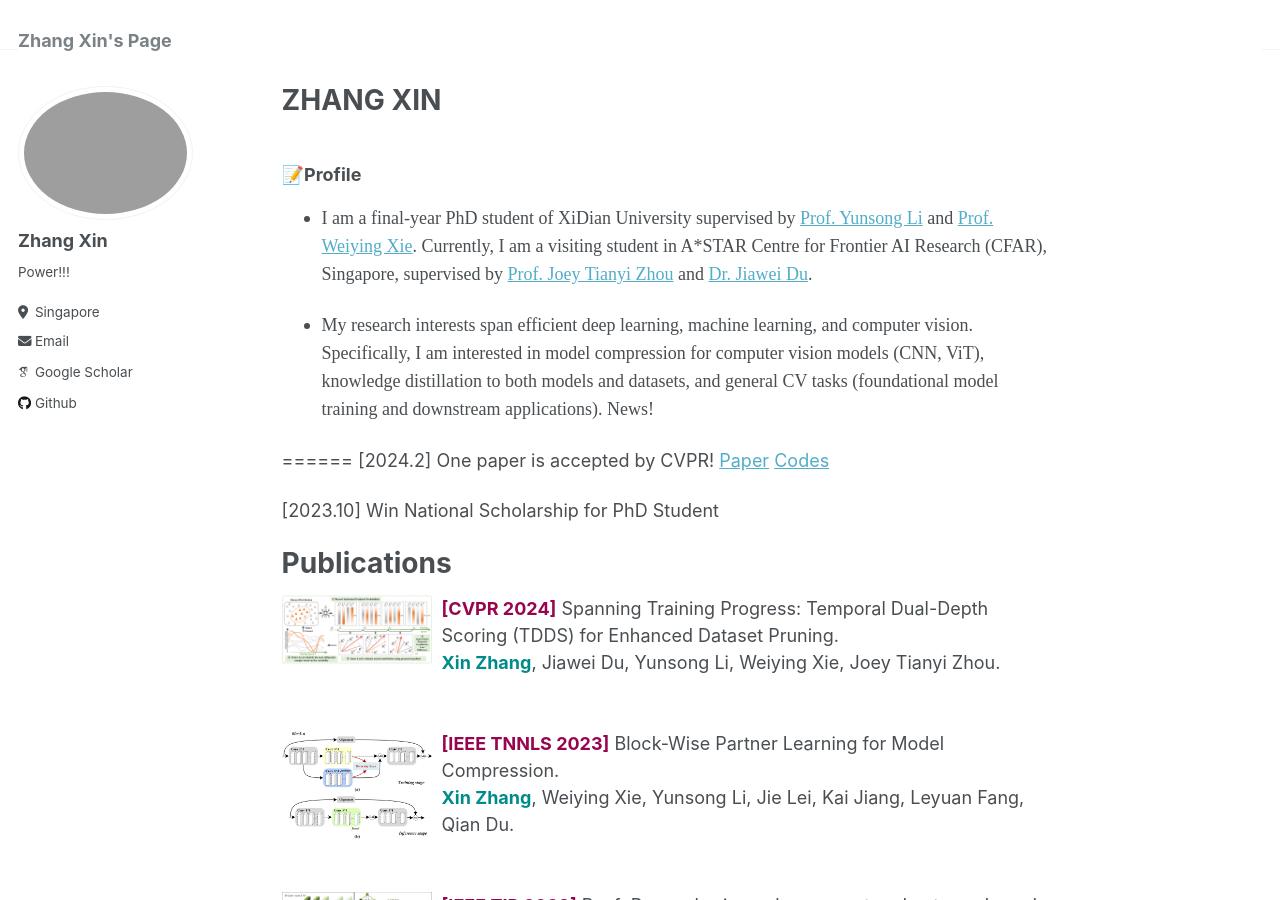
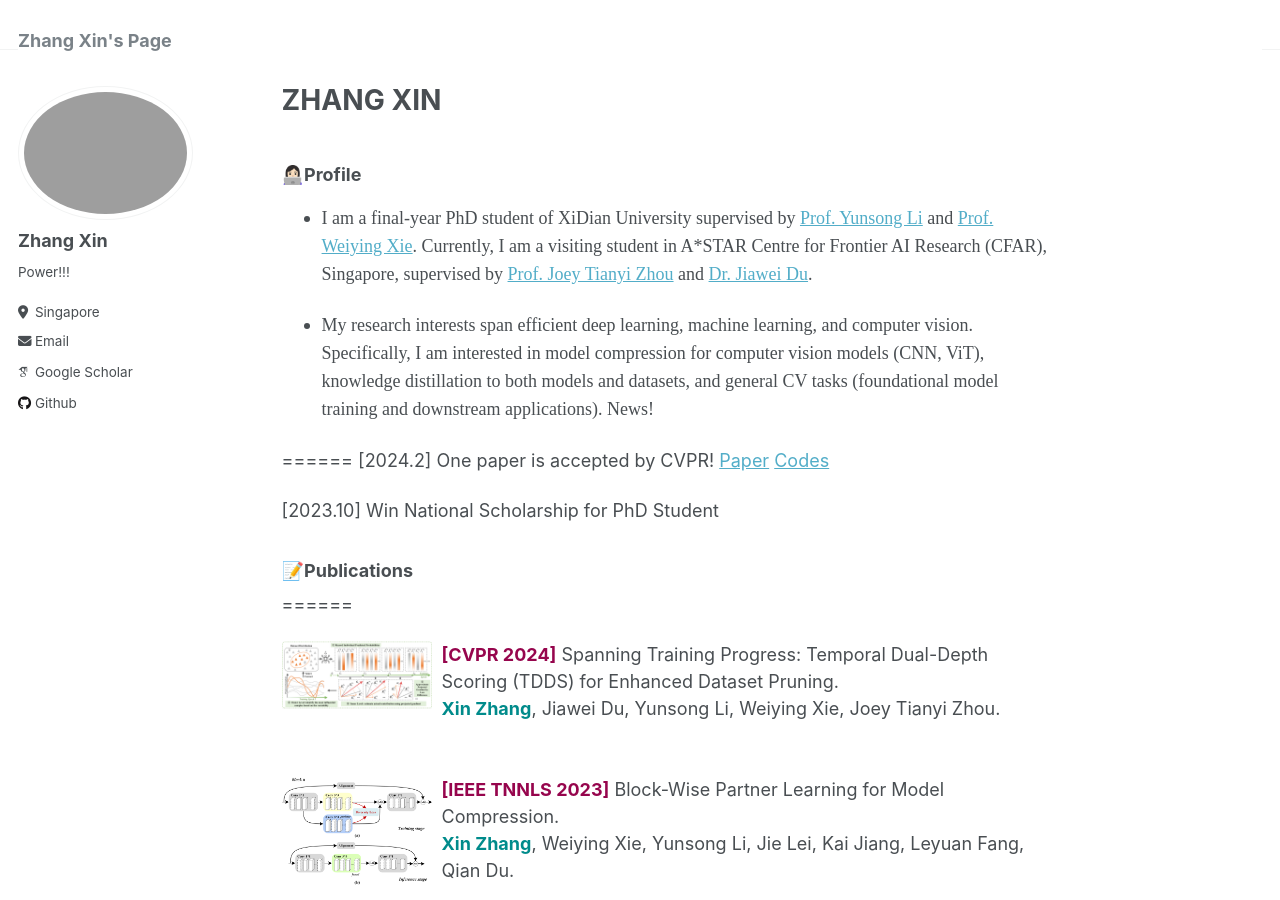
Before and after one commit to zhangxin-xd/zhangxin-xd.github.io, a Jekyll site: the page built from _pages/about.md, in a window 1280 px wide and 900 px high. Built offline with Jekyll 4.4.1, drawn with Linux system fonts in a browser that asks for light colours; some web fonts are replaced.

```diff
--- a/_pages/about.md
+++ b/_pages/about.md
@@ -7,7 +7,7 @@ redirect_from:
   - /about.html
 ---
 
-### 📝Profile
+### 👩🏻‍💻Profile
 
 - <span style="font-family:Papyrus; font-size:1em;"> I am a final-year PhD student of XiDian University supervised by [Prof. Yunsong Li](https://web.xidian.edu.cn/ysli/) and [Prof. Weiying Xie](https://web.xidian.edu.cn/wyxie/). Currently, I am a visiting student in A*STAR Centre for Frontier AI Research (CFAR), Singapore, supervised by [Prof. Joey Tianyi Zhou](https://joeyzhouty.github.io/index.html) and [Dr. Jiawei Du](https://scholar.google.com/citations?user=WrJKEzEAAAAJ&hl=en).
 
@@ -19,7 +19,7 @@ News!
 
 [2023.10] Win National Scholarship for PhD Student
 
-Publications
+### 📝Publications
 ======
 <style>
   .publication-container {
```
